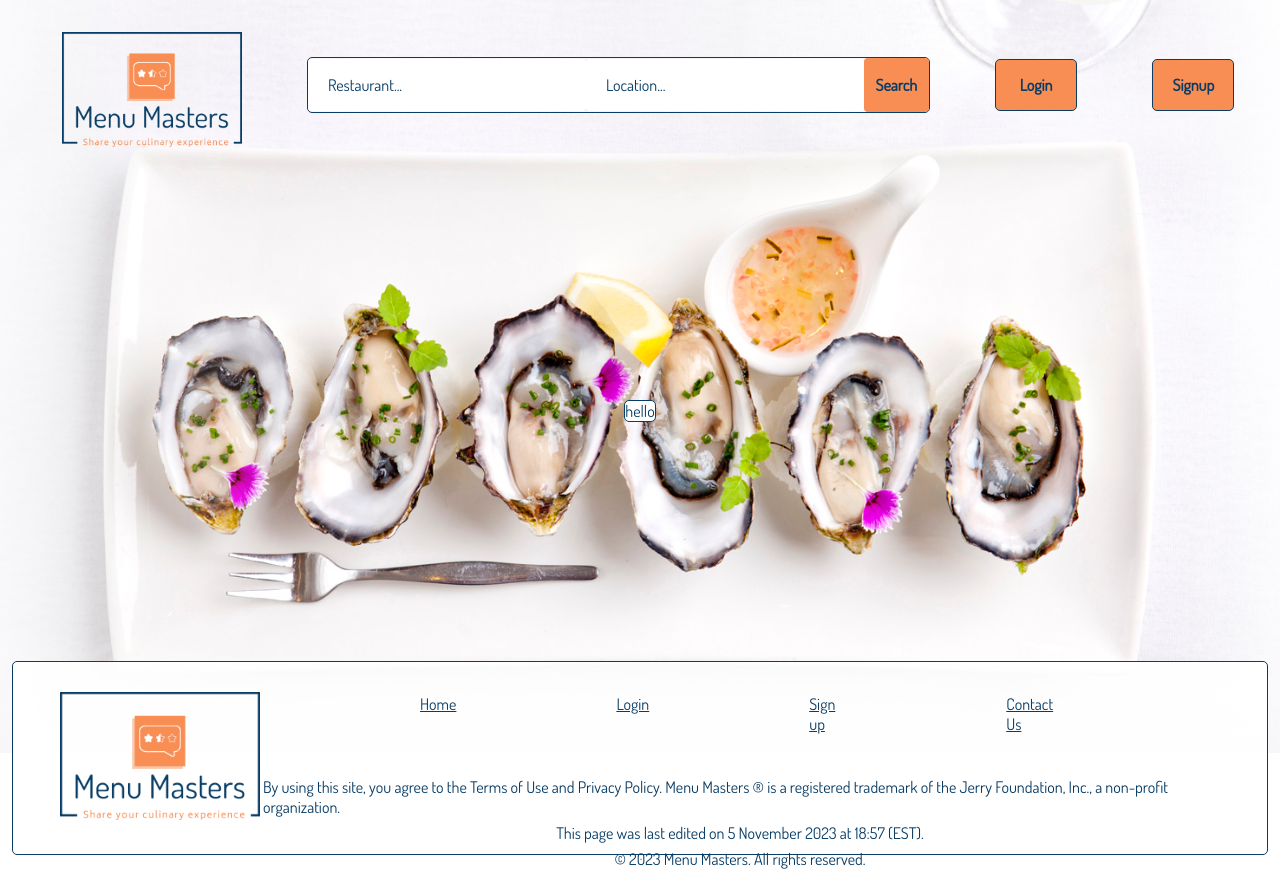
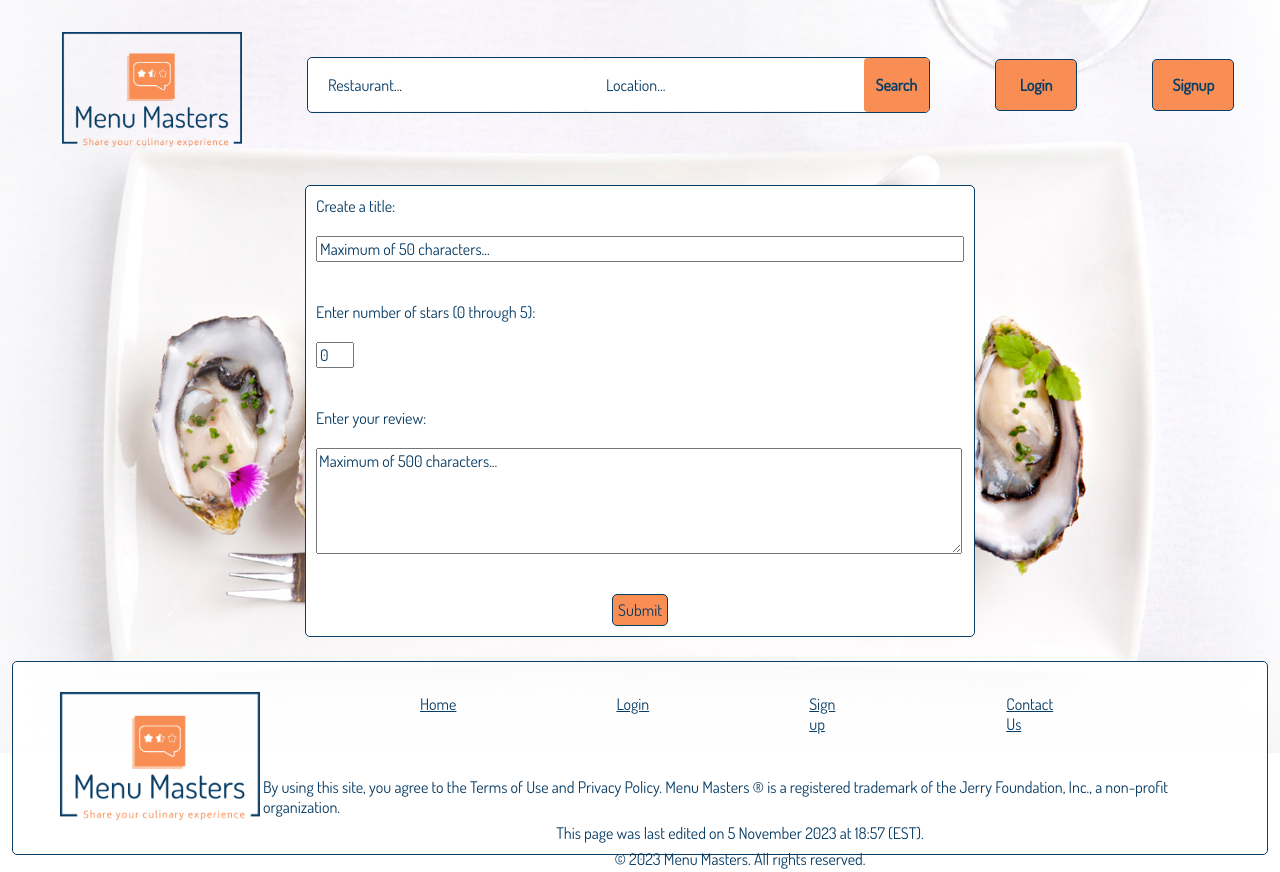
Before and after one commit to NomadLyfe/phase-4-project, a React (Create React App) app in the folder client/: page /1/1/newreview in a window 1280 px wide. Built offline with nearby package versions, Linux system fonts and the light colour scheme; no server answers.

Commit message:
created newreview form without backend

```diff
--- a/client/src/components/NewReview.js
+++ b/client/src/components/NewReview.js
@@ -7,12 +7,16 @@ function NewReview() {
     const { restaurantName } = useParams();
 
     const formSchema = yup.object().shape({
-
+        title: yup.string().required('Must enter title').max(20),
+        stars: yup.number().positive().integer().required('Must enter number of stars').typeError('Please enter an Integer').max(5),
+        review: yup.string().required('Must enter review').max(500)
     })
 
     const formik = useFormik({
         initialValues: {
-
+            title: "",
+            stars: 0,
+            review: ""
         },
         validationSchema: formSchema,
         onSubmit: (values) => {
@@ -22,8 +26,17 @@ function NewReview() {
 
     return (
         <div className='form'>
-            <form>
-                hello
+            <form className='newreview'>
+                <label id='title'>Create a title: </label>
+				<input className='titleInput' type='text' name='title' onChange={formik.handleChange} value={formik.values.title} maxLength={50} placeholder='Maximum of 50 characters...' />
+				<br />
+				<label id='stars'>Enter number of stars (0 through 5): </label>
+				<input className='starsInput' type='number' name='stars' onChange={formik.handleChange} value={formik.values.stars} min={0} max={5} />
+				<br />
+                <label id='review'>Enter your review: </label>
+				<textarea className='reviewInput' name='review' onChange={formik.handleChange} value={formik.values.review} rows={5} maxLength={500} placeholder='Maximum of 500 characters...' />
+                <br />
+				<button type='submit'>Submit</button>
             </form>
         </div>
     )
--- a/client/src/css files/app.css
+++ b/client/src/css files/app.css
@@ -3,7 +3,7 @@
     src: url('../fonts/dosisregular.ttf');
 }
 
-main, input, button, a, input::placeholder {
+main, input, button, a, input::placeholder, textarea, textarea::placeholder {
     font-family: dosis;
     font-size: medium;
     color: #093d65;
@@ -11,7 +11,10 @@ main, input, button, a, input::placeholder {
 
 input:-webkit-autofill,
 input:-webkit-autofill:hover,
-input:-webkit-autofill:focus {
+input:-webkit-autofill:focus,
+textarea:-webkit-autofill,
+textarea:-webkit-autofill:hover,
+textarea:-webkit-autofill:focus {
   -webkit-text-fill-color: #093d65;
   -webkit-box-shadow: 0 0 0px 40rem #ffff inset;
 }
@@ -80,7 +83,7 @@ main {
     cursor: pointer;
 }
 
-input:focus {
+input:focus, textarea:focus {
     outline: none;
 }
 
@@ -166,3 +169,21 @@ input:focus {
     display: flex;
     justify-content: space-between;
 }
+
+.titleInput, .reviewInput {
+    width: 50vw;
+}
+
+.newreview {
+    display: flex;
+    flex-direction: column;
+    align-items: flex-start;
+}
+
+.newreview .starsInput {
+    width: 30px;
+}
+
+.newreview button {
+    align-self: center;
+}
```
